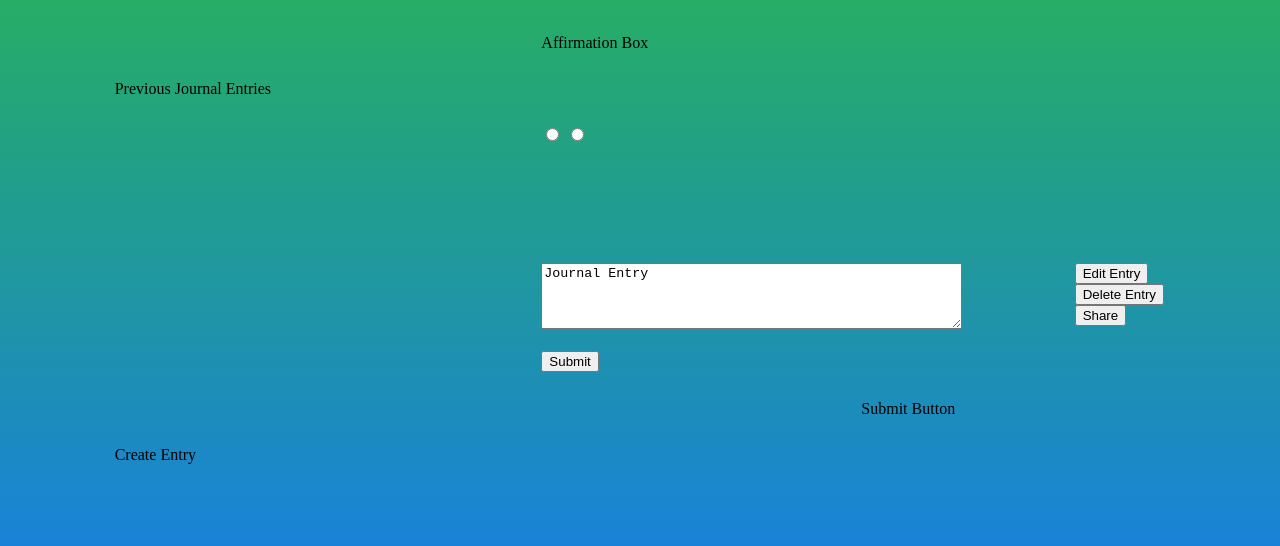
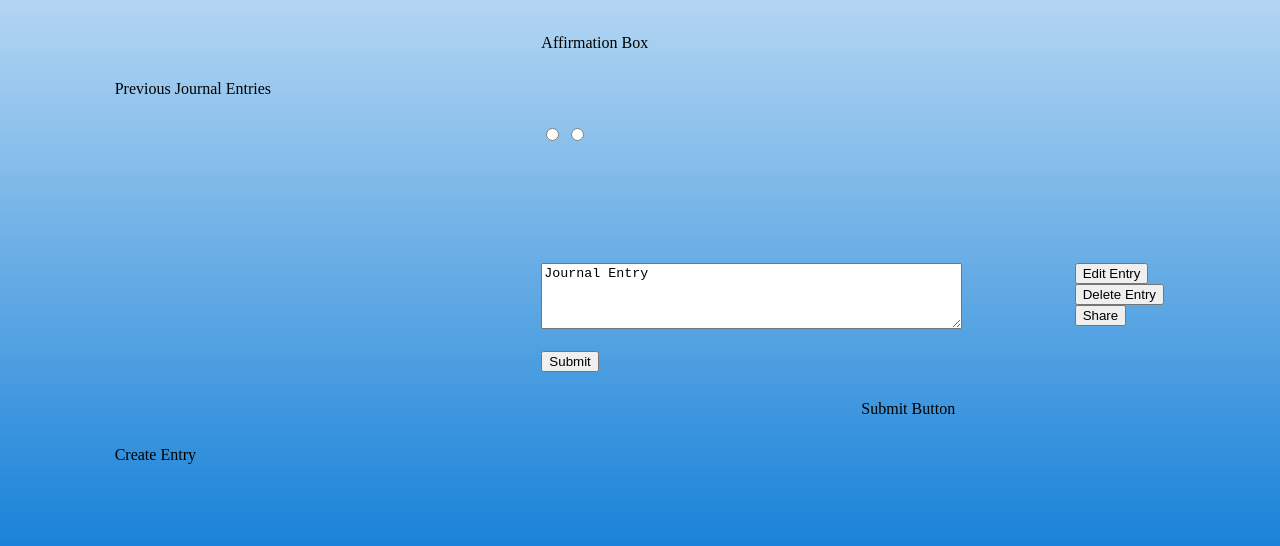
Before and after one commit to markghaida/daily-focus-frontend, a plain HTML site: page index.html in a window 1280 px wide. Shown: the part 270-816 px from the top of the page. Drawn offline with Linux system fonts and the light colour scheme; no server answers.

Commit message:
past version

```diff
--- a/src/index.js
+++ b/src/index.js
@@ -66,7 +66,7 @@ loginForm.addEventListener('submit', event => {
   const userInput = event.target.uname.value;
   // console.log(userArray)
     if (newUserArray.includes(userInput)) {
-      console.log("success");
+      console.log(currentUserId);
       loginForm.style.display = "none";
       getJournals(1);
     } else{
--- a/styles.css
+++ b/styles.css
@@ -1,5 +1,5 @@
 body {
-    background-image: linear-gradient(rgb(45, 194, 45), rgb(25, 130, 216));
+    background-image: linear-gradient(rgb(255, 255, 255), rgb(25, 130, 216));
 }
 
 .parent {
```
